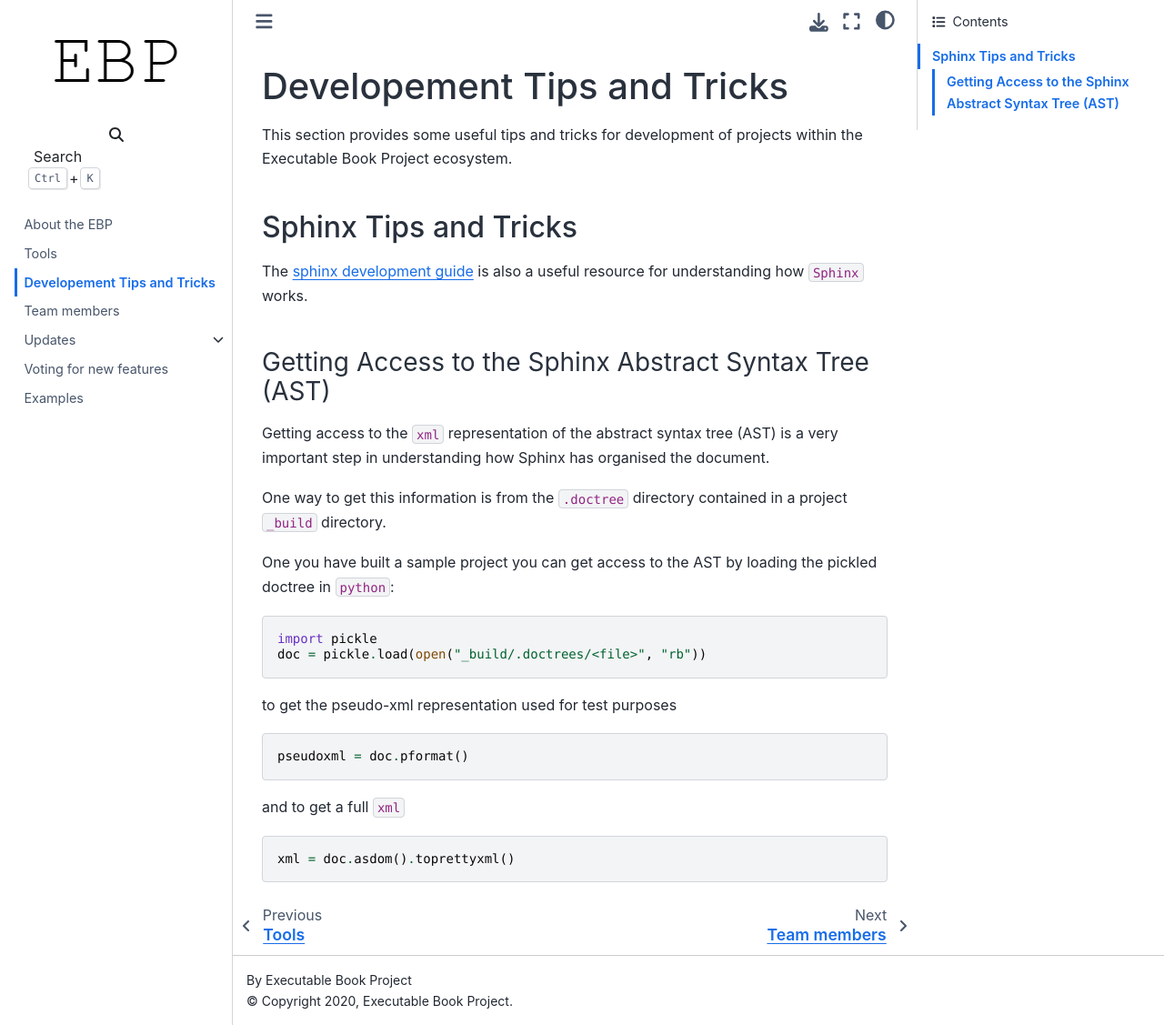
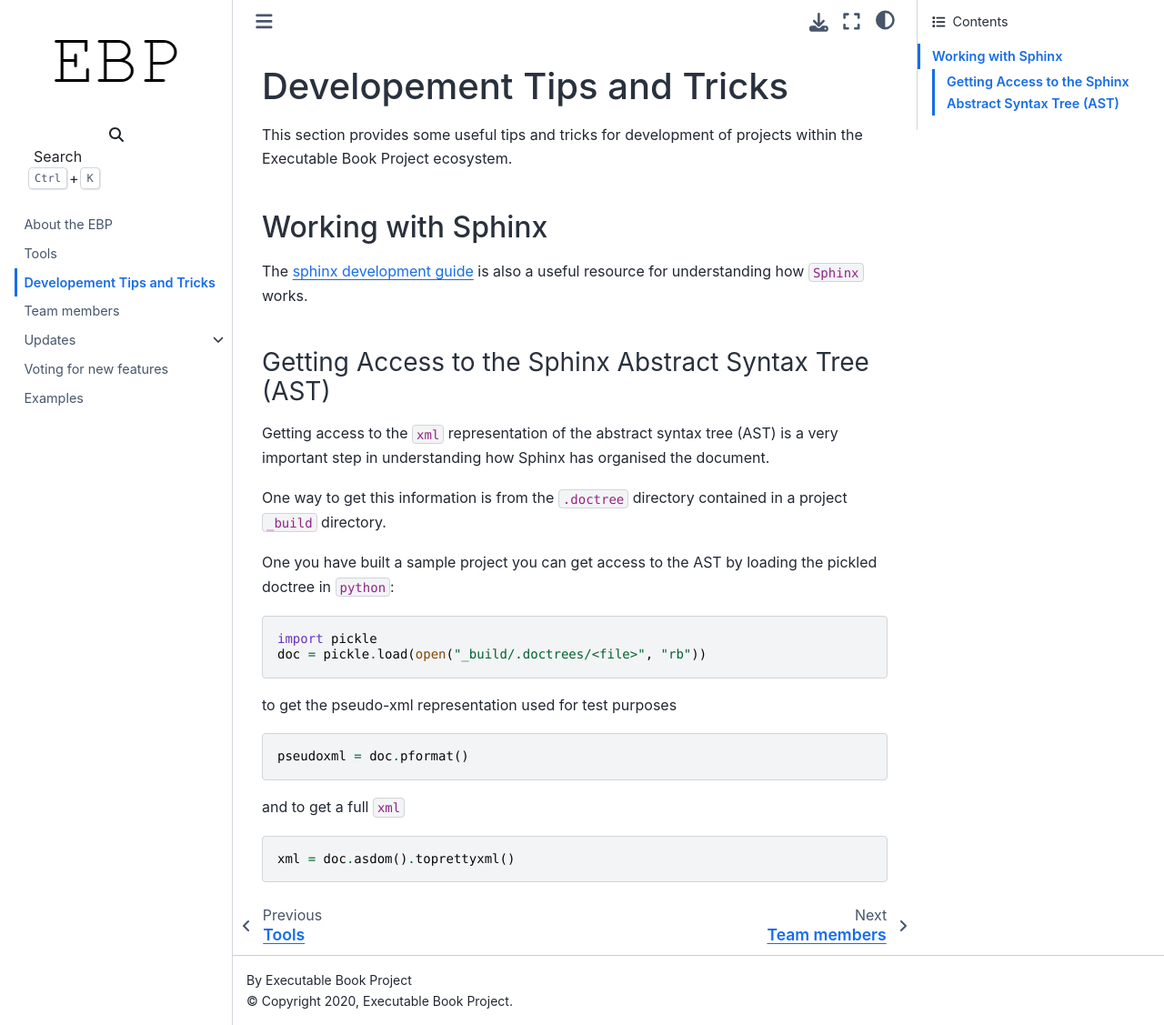
Before and after one commit to executablebooks/meta, a Sphinx documentation site: the page built from docs/developer.md, in a window 1280 px wide and 1127 px high. Shown: the whole window at 91% size. Built offline with Sphinx 7.4.7 and the Sphinx Book theme 1.1.4, drawn with Linux system fonts in a browser that asks for light colours; pages that are not in the unit, such as notebooks, are missing from menus; the version number could not be read and is left out.

Commit message:
Update docs/developer.md
Co-authored-by: Chris Sewell <chrisj_sewell@hotmail.com>

```diff
--- a/docs/developer.md
+++ b/docs/developer.md
@@ -3,7 +3,7 @@
 This section provides some useful tips and tricks for development of projects
 within the Executable Book Project ecosystem.
 
-## Sphinx Tips and Tricks
+## Working with Sphinx
 
 The [sphinx development guide](https://www.sphinx-doc.org/en/master/develop.html) is also a useful
 resource for understanding how `Sphinx` works.
```
